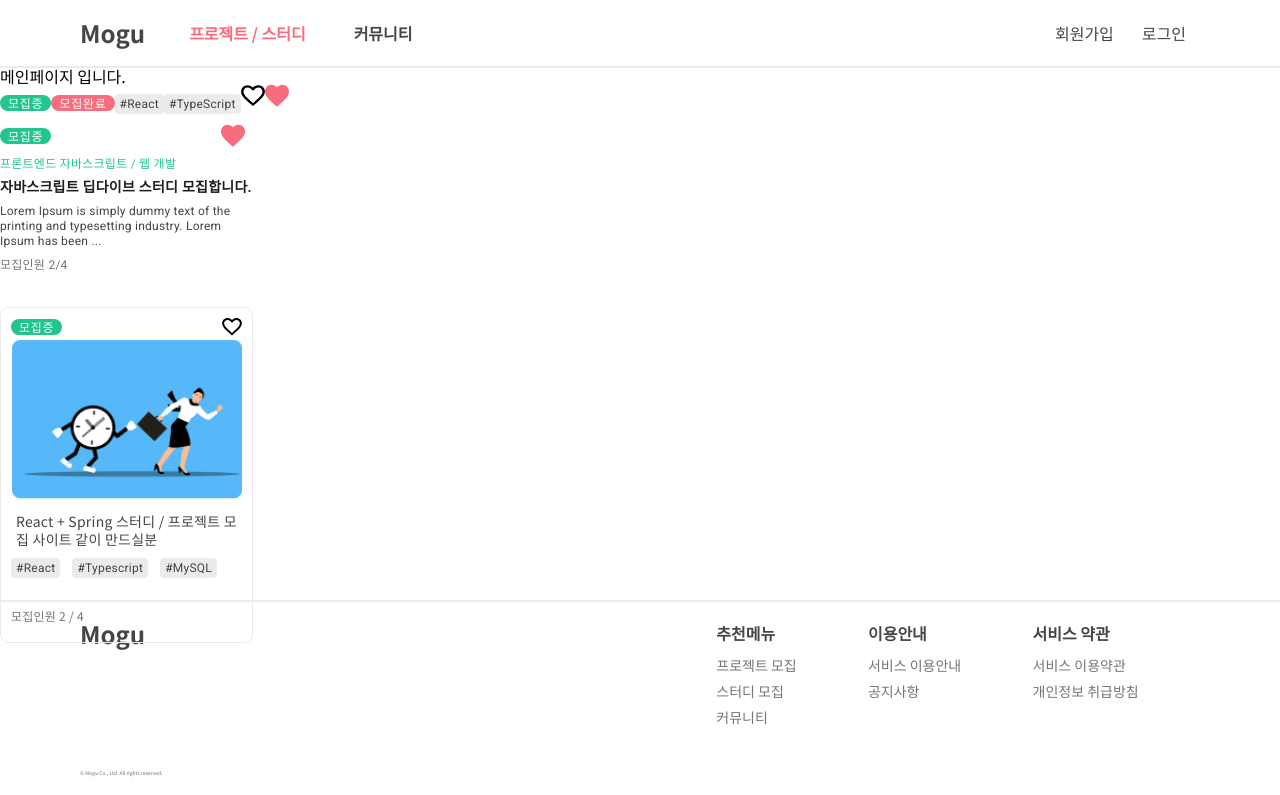
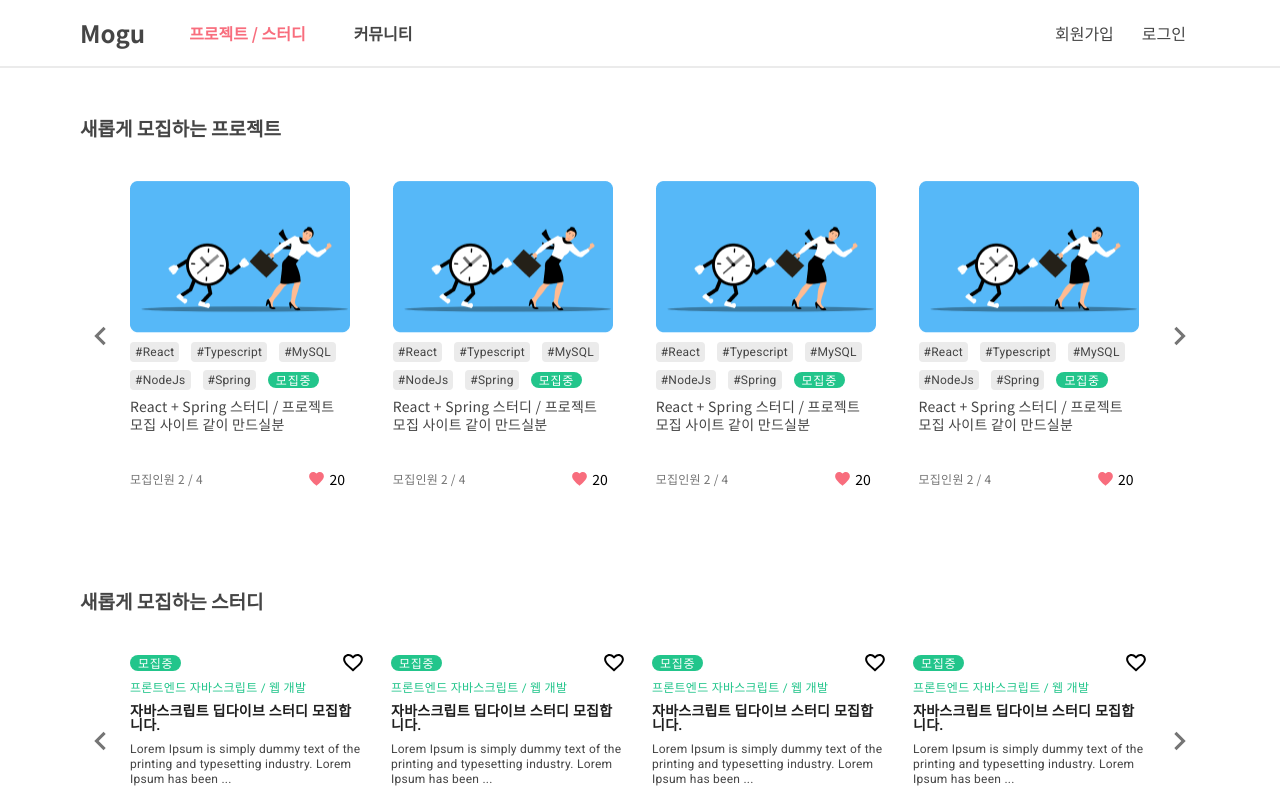
Before and after one commit to MoguProject/mogu-front, a Next.js app: page / in a window 1280 px wide. Shown: the top 795 px of the page. Built offline with nearby package versions, Linux system fonts and the light colour scheme.

Commit message:
[#15]✨  feat: 메인페이지 캐러셀 구현 및 레이아웃 작업

```diff
--- a/components/Layout/Footer/styled.ts
+++ b/components/Layout/Footer/styled.ts
@@ -6,8 +6,8 @@ export const FooterWrapper = styled.footer`
   background-color: ${(props) => props.theme.colors.white};
   border-top: 2px solid ${(props) => props.theme.colors.border};
   color: ${(props) => props.theme.colors.primary};
-  position: absolute;
-  bottom: 0;
+  /* position: absolute;
+  bottom: 0; */
 `;
 // 하단 고정 코드 개선 필요
 // position: absolute;
--- /dev/null
+++ b/components/Layout/index.tsx
@@ -0,0 +1,15 @@
+import { ReactNode } from 'react';
+import Footer from './Footer';
+import Header from './Header';
+
+const Layout = ({ children }: { children: ReactNode }) => {
+  return (
+    <>
+      <Header />
+      {children}
+      <Footer />
+    </>
+  );
+};
+
+export default Layout;
--- a/components/common/card/project/ProjectDesktopCard/ProjectDesktopCard.tsx
+++ b/components/common/card/project/ProjectDesktopCard/index.tsx
@@ -26,7 +26,7 @@ const ProjectDesktopCard = ({ data }: { data: ProjectDummyData }) => {
       />
       <TagsWrapper>
         {data.categories.map((category) => (
-          <CardTags tag={category} />
+          <CardTags tag={category} key={category} />
         ))}
         <CardState state={data.state} />
       </TagsWrapper>
--- a/components/common/card/project/ProjectMobileCard/ProjectMobileCard.tsx
+++ b/components/common/card/project/ProjectMobileCard/index.tsx
@@ -38,8 +38,10 @@ const ProjectMobileCard = ({ data }: { data: ProjectDummyData }) => {
         {data.categories.length > 2
           ? data.categories
               .slice(0, 3)
-              .map((category) => <CardTags tag={category} />)
-          : data.categories.map((category) => <CardTags tag={category} />)}
+              .map((category) => <CardTags tag={category} key={category} />)
+          : data.categories.map((category) => (
+              <CardTags tag={category} key={category} />
+            ))}
       </TagsWrapper>
       <TotalUser>
         모집인원 {data.currentUser} / {data.totalUser}
--- a/components/common/card/study/StudyDesktopCard.tsx
+++ b/components/common/card/study/StudyDesktopCard.tsx
@@ -26,15 +26,15 @@ const StudyDesktopCard = ({
           <Image
             src={'/images/icon/heart_active.svg'}
             alt="heart"
-            width={24}
-            height={24}
+            width={20}
+            height={18}
           />
         ) : (
           <Image
             src={'/images/icon/heart.svg'}
             alt="heart"
-            width={24}
-            height={24}
+            width={20}
+            height={18}
           />
         )}
       </StudyCardTop>
--- a/components/common/card/study/styled.ts
+++ b/components/common/card/study/styled.ts
@@ -8,12 +8,14 @@ export const StudyCardWrapper = styled.div`
   gap: 10px;
   width: 253px;
   height: 193px;
+  padding: 10px;
 `;
 
 export const StudyCardTop = styled.div`
+  width: 100%;
   display: flex;
   align-items: center;
-  gap: 170px;
+  justify-content: space-between;
 `;
 
 export const StudyCardBottom = styled.div`
--- /dev/null
+++ b/components/main/CardCarousel/index.tsx
@@ -0,0 +1,66 @@
+import styled from 'styled-components';
+import Image from 'next/image';
+import { ReactNode, useState } from 'react';
+
+import {
+  CardCarouselContent,
+  CardCarouselWrapper,
+  CarouselStyled,
+  CardCarouselNextButton,
+  CardCarouselNextButtonWrapper,
+  CardCarouselPrevButton,
+  CardCarouselPrevButtonWrapper,
+  CardCarouselContentWrapper,
+} from './styled';
+
+const CardCarousel = ({ children }: { children: ReactNode }) => {
+  const [currentPage, setCurrentPage] = useState(0);
+
+  const onClickNextButton = () => {
+    if (currentPage > 1) {
+      return;
+    }
+    setCurrentPage((prev) => prev + 1);
+  };
+
+  const onClickPrevButton = () => {
+    if (currentPage < 1) {
+      return;
+    }
+    setCurrentPage((prev) => prev - 1);
+  };
+
+  return (
+    <CardCarouselWrapper>
+      <CarouselStyled>
+        <CardCarouselPrevButtonWrapper>
+          <CardCarouselPrevButton onClick={onClickPrevButton}>
+            <Image
+              src={'/images/icon/chevron_prev.svg'}
+              alt={'prev button'}
+              width={12}
+              height={20}
+            />
+          </CardCarouselPrevButton>
+        </CardCarouselPrevButtonWrapper>
+        <CardCarouselContentWrapper>
+          <CardCarouselContent currentPage={currentPage}>
+            {children}
+          </CardCarouselContent>
+        </CardCarouselContentWrapper>
+        <CardCarouselNextButtonWrapper>
+          <CardCarouselNextButton onClick={onClickNextButton}>
+            <Image
+              src={'/images/icon/chevron_next.svg'}
+              alt={'next button'}
+              width={12}
+              height={20}
+            />
+          </CardCarouselNextButton>
+        </CardCarouselNextButtonWrapper>
+      </CarouselStyled>
+    </CardCarouselWrapper>
+  );
+};
+
+export default CardCarousel;
--- /dev/null
+++ b/components/main/CardCarousel/styled.ts
@@ -0,0 +1,92 @@
+import styled from 'styled-components';
+
+export const CardCarouselWrapper = styled.div`
+  margin: 0 auto;
+  width: 1140px;
+  height: auto;
+  padding: 0 10px;
+`;
+
+export const CarouselStyled = styled.div`
+  width: 100%;
+  height: 100%;
+  position: relative;
+  box-sizing: border-box;
+`;
+
+export const CardCarouselPrevButtonWrapper = styled.div`
+  width: 40px;
+  height: 100%;
+  display: flex;
+  align-items: center;
+  justify-content: center;
+  background-color: #ffffff;
+  position: absolute;
+  left: 0;
+  top: 0;
+  transition: all 0.2s ease-in-out;
+  z-index: 3333;
+`;
+
+export const CardCarouselPrevButton = styled.div`
+  width: 40px;
+  height: 40px;
+  display: flex;
+  justify-content: center;
+  align-items: center;
+  border-radius: 8px;
+  background-color: #ffffff;
+  cursor: pointer;
+
+  :hover {
+    background-color: ${(props) => props.theme.colors.border};
+  }
+`;
+
+export const CardCarouselNextButtonWrapper = styled.div`
+  width: 40px;
+  height: 100%;
+  display: flex;
+  align-items: center;
+  justify-content: center;
+  background-color: #ffffff;
+  position: absolute;
+  right: 0;
+  top: 0;
+  transition: all 0.2s ease-in-out;
+  z-index: 3333;
+`;
+
+export const CardCarouselNextButton = styled.div`
+  width: 40px;
+  height: 40px;
+  display: flex;
+  justify-content: center;
+  align-items: center;
+  border-radius: 8px;
+  background-color: #ffffff;
+  cursor: pointer;
+
+  :hover {
+    background-color: ${(props) => props.theme.colors.border};
+  }
+`;
+
+export const CardCarouselContentWrapper = styled.div`
+  width: 100%;
+  height: 100%;
+  padding: 0 40px;
+  overflow: hidden;
+`;
+
+export const CardCarouselContent = styled.div<{ currentPage: number }>`
+  width: calc(200%);
+  height: 100%;
+  display: flex;
+  justify-content: space-between;
+  align-items: center;
+  flex-wrap: nowrap;
+  transition: all 0.5s ease-in-out;
+  transform: ${(props) => `translateX(${props.currentPage * -25}%)`};
+  overflow: hidden;
+`;
--- /dev/null
+++ b/components/main/MainNewContent/index.tsx
@@ -0,0 +1,65 @@
+import styled from 'styled-components';
+import CardCarousel from '../CardCarousel';
+import ProjectDesktopCard from '../../common/card/project/ProjectDesktopCard';
+import StudyDesktopCard from '../../common/card/study/StudyDesktopCard';
+import type { ProjectDummyData } from '../../../pages';
+const MainNewContentWrapper = styled.div`
+  max-width: 1140px;
+  margin: 0 auto;
+  padding: 40px 0;
+`;
+
+const MainNewContentTitle = styled.h1`
+  font-weight: 700;
+  font-size: 19px;
+  color: ${(props) => props.theme.colors.primary};
+  margin-bottom: 24px;
+  padding: 10px;
+`;
+
+const MainNewContent = ({ category }: { category: string }) => {
+  const ProjectDummyData: ProjectDummyData = {
+    title: 'React + Spring 스터디 / 프로젝트 모집 사이트 같이 만드실분',
+    categories: ['React', 'Typescript', 'MySQL', 'NodeJs', 'Spring'],
+    state: true,
+    totalUser: 4,
+    currentUser: 2,
+    like: 20,
+    imgUrl: '/images/dummy_image.png',
+  };
+  return (
+    <MainNewContentWrapper>
+      {category === 'project' ? (
+        <>
+          <MainNewContentTitle>새롭게 모집하는 프로젝트</MainNewContentTitle>
+          <CardCarousel>
+            <ProjectDesktopCard data={ProjectDummyData} />
+            <ProjectDesktopCard data={ProjectDummyData} />
+            <ProjectDesktopCard data={ProjectDummyData} />
+            <ProjectDesktopCard data={ProjectDummyData} />
+            <ProjectDesktopCard data={ProjectDummyData} />
+            <ProjectDesktopCard data={ProjectDummyData} />
+            <ProjectDesktopCard data={ProjectDummyData} />
+            <ProjectDesktopCard data={ProjectDummyData} />
+          </CardCarousel>
+        </>
+      ) : (
+        <>
+          <MainNewContentTitle>새롭게 모집하는 스터디</MainNewContentTitle>
+          <CardCarousel>
+            <StudyDesktopCard state={true} likeState={false} />
+            <StudyDesktopCard state={true} likeState={false} />
+            <StudyDesktopCard state={true} likeState={false} />
+            <StudyDesktopCard state={true} likeState={false} />
+            <StudyDesktopCard state={true} likeState={false} />
+            <StudyDesktopCard state={true} likeState={false} />
+            <StudyDesktopCard state={true} likeState={false} />
+            <StudyDesktopCard state={true} likeState={false} />
+          </CardCarousel>
+        </>
+      )}
+    </MainNewContentWrapper>
+  );
+};
+
+export default MainNewContent;
--- a/pages/index.tsx
+++ b/pages/index.tsx
@@ -1,11 +1,6 @@
 import { NextPage } from 'next';
-import Header from '../components/Layout/Header';
-import Footer from '../components/Layout/Footer';
-import CardState from '../components/common/CardState';
-import CardTags from '../components/common/CardTags';
-import Image from 'next/image';
-import StudyDesktopCard from '../components/common/card/study/StudyDesktopCard';
-import ProjectMobileCard from '../components/common/card/project/ProjectMobileCard/ProjectMobileCard';
+import MainNewContent from '../components/main/MainNewContent';
+import Layout from '../components/Layout';
 
 export interface ProjectDummyData {
   title: string;
@@ -18,40 +13,11 @@ export interface ProjectDummyData {
 }
 
 const Home: NextPage = () => {
-  const ProjectDummyData: ProjectDummyData = {
-    title: 'React + Spring 스터디 / 프로젝트 모집 사이트 같이 만드실분',
-    categories: ['React', 'Typescript', 'MySQL', 'NodeJs', 'Spring'],
-    state: true,
-    totalUser: 4,
-    currentUser: 2,
-    like: 20,
-    imgUrl: '/images/dummy_image.png',
-  };
   return (
-    <>
-      <Header />
-      <div>메인페이지 입니다.</div>
-      <Footer />
-      <CardState state={true}></CardState>
-      <CardState state={false}></CardState>
-      <CardTags tag={'React'} />
-      <CardTags tag={'TypeScript'} />
-      <Image
-        src={'/images/icon/heart.svg'}
-        alt="heart"
-        width={24}
-        height={24}
-      />
-      <Image
-        src={'/images/icon/heart_active.svg'}
-        alt="heart"
-        width={24}
-        height={24}
-      />
-      <StudyDesktopCard state={true} likeState={true} />
-      {/* <ProjectDesktopCard data={ProjectDummyData} /> */}
-      <ProjectMobileCard data={ProjectDummyData} />
-    </>
+    <Layout>
+      <MainNewContent category={'project'} />
+      <MainNewContent category={'study'} />
+    </Layout>
   );
 };
 
--- a/styles/globalStyle.ts
+++ b/styles/globalStyle.ts
@@ -31,6 +31,7 @@ const GlobalStyles = createGlobalStyle`
     padding: 0;
     cursor: pointer;
   }
+
 `;
 
 export default GlobalStyles;
```
Also changed, not shown: public/images/icon/chevron_next.svg (added), public/images/icon/chevron_prev.svg (added).
